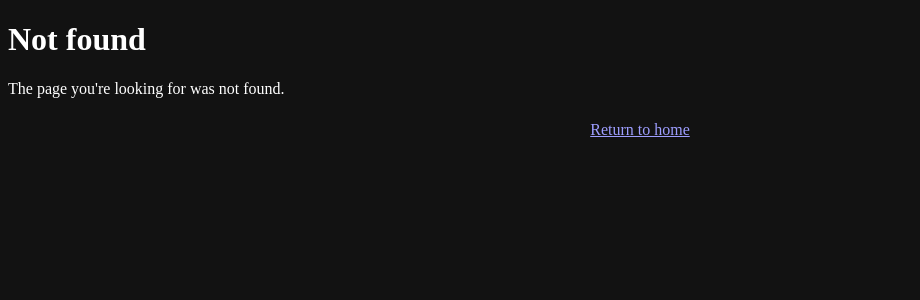
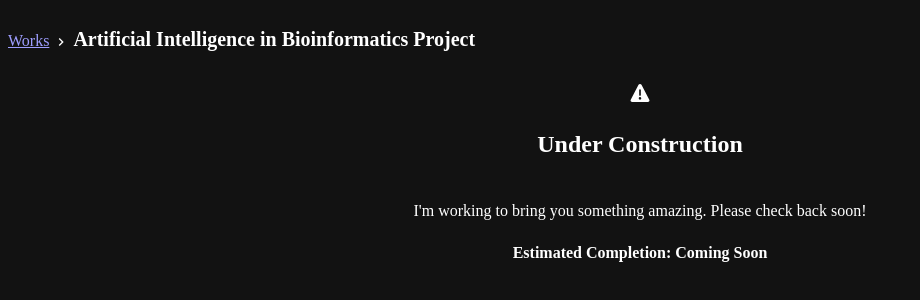
Before and after one commit to andrea-grandi/andreagrandiwebsite, a Next.js app: page /works/bioinformatics in a window 1280 px wide. Before the commit this address had no page. Shown: the top 300 px of the page, without its empty margins (0-920 px from the left). Built offline with nearby package versions, Linux system fonts and the light colour scheme.

Commit message:
update: adding works

```diff
--- a/components/grid-item.js
+++ b/components/grid-item.js
@@ -35,12 +35,18 @@ export const WorkGridItem = ({
       scroll={false}
       cursor="pointer"
     >
+
+    <Box position="relative" width="100%" paddingBottom="60%">
       <Image
         src={thumbnail}
         alt={title}
         className="grid-item-thumbnail"
         placeholder="blur"
+        fill
+        style={{ objectFit: 'cover' }}
       />
+    </Box>
+
       <LinkOverlay as="div" href={`/${category}/${id}`}>
         <Text mt={2} fontSize={20}>
           {title}
--- /dev/null
+++ b/components/under-construction.js
@@ -0,0 +1,38 @@
+import React from 'react';
+import {
+  Box,
+  Container,
+  Heading,
+  Text,
+  VStack,
+  Icon,
+  useColorModeValue
+} from '@chakra-ui/react';
+import { WarningTwoIcon } from '@chakra-ui/icons';
+
+const UnderConstruction = () => {
+  const bgColor = useColorModeValue('gray.50', 'gray.900');
+  const textColor = useColorModeValue('gray.600', 'gray.200');
+  const iconColor = useColorModeValue('yellow.500', 'yellow.300');
+
+  return (
+    <Container maxW="container.md" py={20}>
+      <VStack spacing={8} align="center" bg={bgColor} p={8} borderRadius="lg" boxShadow="md">
+        <Icon as={WarningTwoIcon} w={20} h={20} color={iconColor} />
+        <Heading as="h1" size="2xl" textAlign="center">
+          Under Construction
+        </Heading>
+        <Text fontSize="xl" color={textColor} textAlign="center">
+          I'm working to bring you something amazing. Please check back soon!
+        </Text>
+        <Box>
+          <Text as="span" fontWeight="bold">
+            Estimated Completion: Coming Soon
+          </Text>
+        </Box>
+      </VStack>
+    </Container>
+  );
+};
+
+export default UnderConstruction;
--- /dev/null
+++ b/pages/works/bioinformatics.js
@@ -0,0 +1,34 @@
+import {
+  Box,
+  Container,
+  Badge,
+  Link,
+  List,
+  ListItem,
+  UnorderedList,
+  Heading,
+  Center,
+  Image,
+  AspectRatio
+} from '@chakra-ui/react'
+import { ExternalLinkIcon } from '@chakra-ui/icons'
+import { Title, WorkImage, Meta } from '../../components/work'
+import P from '../../components/paragraph'
+import Layout from '../../components/layouts/article'
+import UnderConstruction from '../../components/under-construction'
+
+const Work = () => (
+  <Layout title="Bioinformatics">
+    <Container>
+      <Title>
+        Artificial Intelligence in Bioinformatics Project <Badge></Badge>
+      </Title>
+
+      <UnderConstruction />
+
+    </Container>
+  </Layout>
+)
+
+export default Work
+export { getServerSideProps } from '../../components/chakra'
--- a/pages/works/signgloves.js
+++ b/pages/works/signgloves.js
@@ -17,7 +17,7 @@ import P from '../../components/paragraph'
 import Layout from '../../components/layouts/article'
 
 const Work = () => (
-  <Layout title="SignGloves">
+  <Layout title="Sign Gloves">
     <Container>
       <Title>
         Sign Gloves <Badge>December 2023 - March 2024</Badge>
--- a/pages/works/tennisdetections.js
+++ b/pages/works/tennisdetections.js
@@ -15,7 +15,7 @@ import { Title, WorkImage, Meta } from '../../components/work'
 import P from '../../components/paragraph'
 
 const Work = () => (
-  <Layout title="TennisDetections">
+  <Layout title="Tennis Detections">
     <Container>
       <Title>
         Tennis Detections <Badge>May 2024 - July 2024</Badge>
```
Also changed, not shown: pages/works.js (+25 -0 lines), pages/works/dai.js (added, +34 -0 lines), public/images/works/bioinformatics/bio.png (added), public/images/works/dai/dai.png (added).
